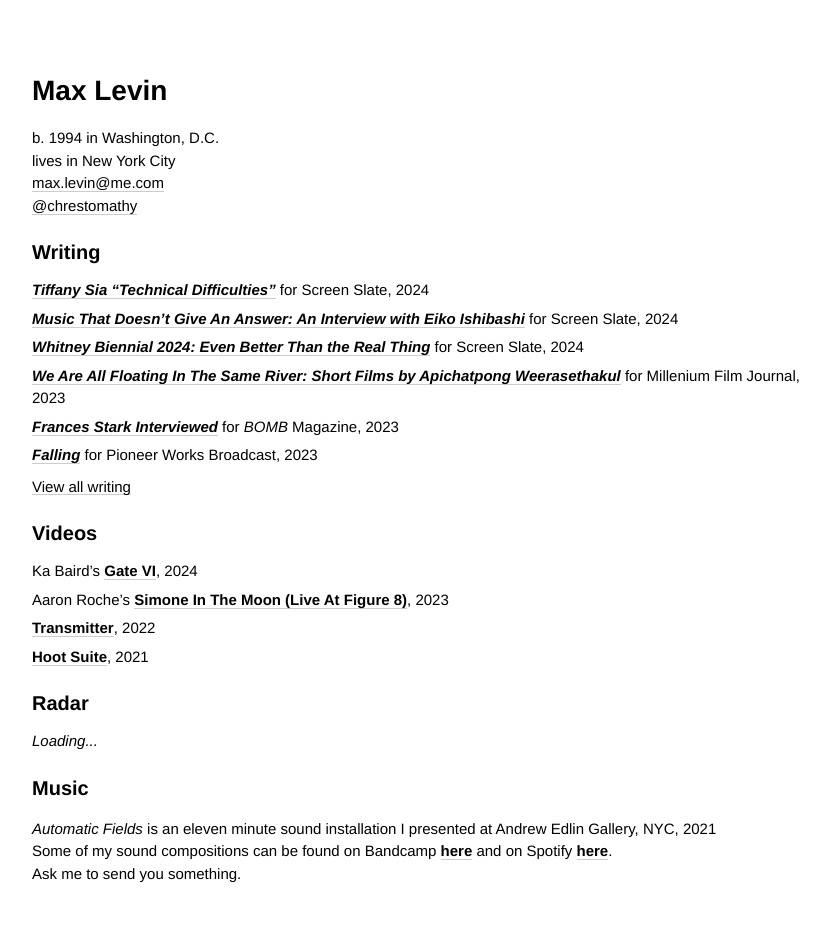
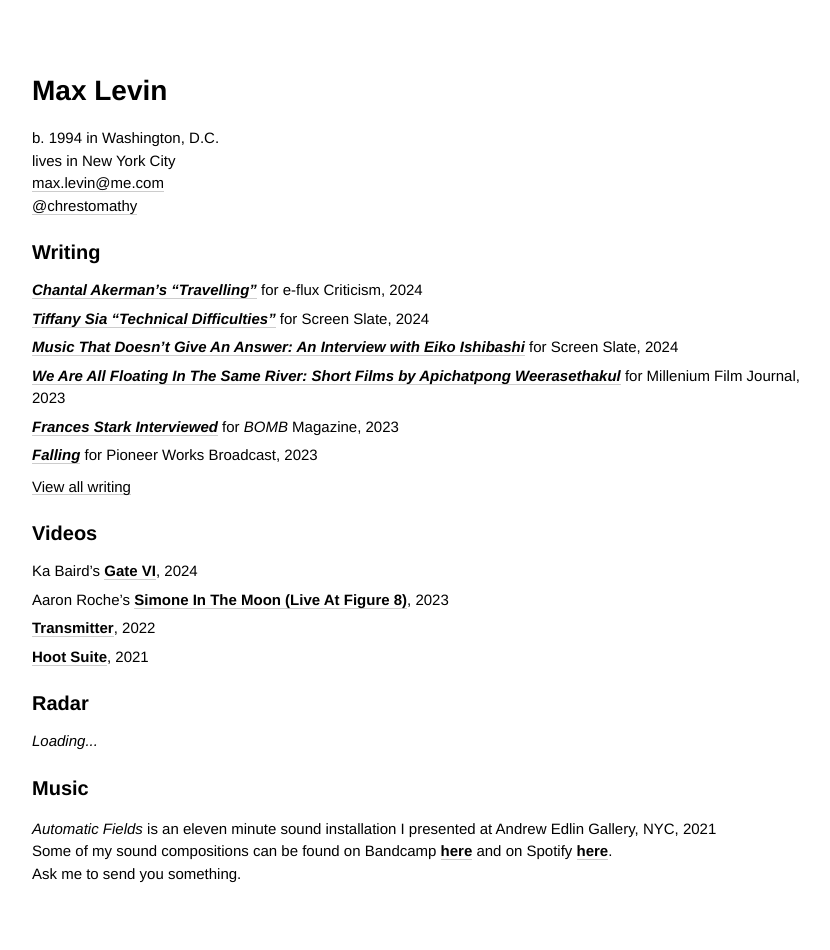
Before and after one commit to minicreative/maxlevin.me, a Jekyll site: the page built from index.md, in a window 1280 px wide. Shown: the whole page, without its empty margins (18-848 px from the left). Built offline with Jekyll 4.4.1, drawn with Linux system fonts in a browser that asks for light colours.

Commit message:
Updated Index

```diff
--- a/index.md
+++ b/index.md
@@ -15,6 +15,10 @@
 - title: Writing
   priority_button: View all writing
   items:
+  - description: "**[*Chantal Akerman’s “Travelling”*](https://www.e-flux.com/criticism/619146/chantal-akerman-s-travelling)**
+      for e-flux Criticism, 2024"
+    image:
+    is_priority: true
   - description: "**[*The Madness of Crowds*](https://www.screenslate.com/articles/madness-crowds)**
       for Screen Slate, 2024"
     image:
```
Also changed, not shown: other parts of index.md (+1 -1 lines).
